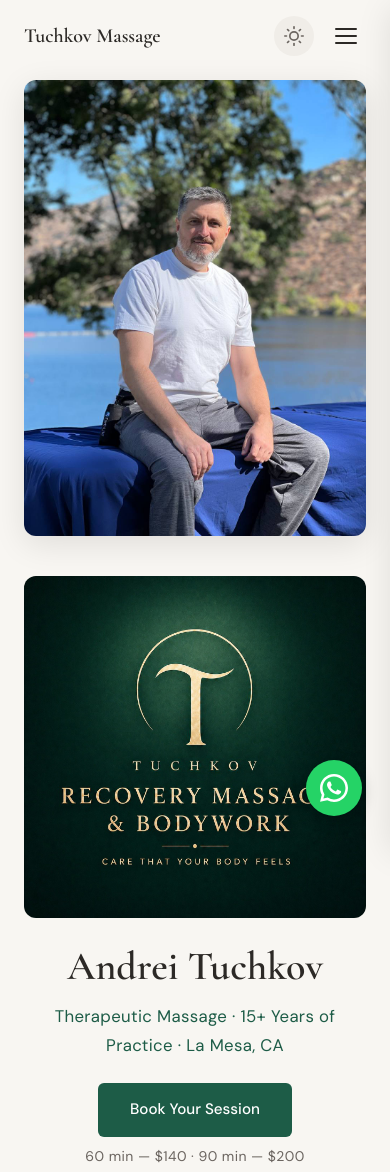
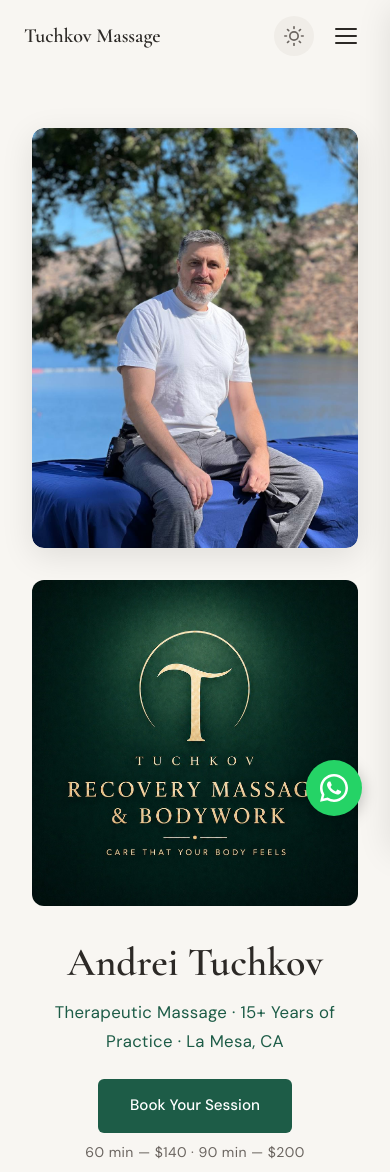
Before and after one commit to alexnosevichdev/massage, a website: page public/index.html in a window 390 px wide. Shown: the top 1172 px of the page. Drawn offline with nearby package versions, Linux system fonts and the light colour scheme; no server answers.

Commit message:
fix maps

```diff
--- a/public/index.html
+++ b/public/index.html
@@ -65,20 +65,22 @@
     <!-- ─── HERO ─────────────────────────────────────────── -->
     <section class="hero" id="hero">
       <div class="hero__inner container">
-        <div class="hero__text">
-          <img src="./assets/logo-tuchkov.jpg"
-               alt="Tuchkov Recovery Massage &amp; Bodywork"
-               class="hero-logo"
+        <div class="hero__photo">
+          <img src="./assets/andrey-main.jpg"
+               alt="Andrei Tuchkov, massage therapist in La Mesa, San Diego"
+               width="600"
+               height="800"
                loading="eager">
+        </div>
+        <img src="./assets/logo-tuchkov.jpg"
+             alt="Tuchkov Recovery Massage &amp; Bodywork"
+             class="hero-logo"
+             loading="eager">
+        <div class="hero__copy">
           <h1 class="hero__title">Andrei Tuchkov</h1>
           <p class="hero__subtitle">Therapeutic Massage &middot; 15+ Years of Practice &middot; La Mesa, CA</p>
           <a href="#booking" class="btn btn--primary hero__cta">Book Your Session</a>
           <div class="cta-price-note">60 min — $140 · 90 min — $200</div>
-        </div>
-        <div class="hero__photo">
-          <img src="./assets/andrey-main.jpg"
-               alt="Andrei Tuchkov, massage therapist in La Mesa, San Diego"
-               width="600" height="800" loading="eager">
         </div>
       </div>
     </section>
@@ -234,7 +236,7 @@
           </div>
           <div class="directions__map">
             <iframe
-              src="https://www.google.com/maps/embed?pb=!1m18!1m12!1m3!1d3353.4!2d-117.0230!3d32.7680!2m3!1f0!2f0!3f0!3m2!1i1024!2i768!4f13.1!3m3!1m2!1s0x80d9534b9e0a7e1f%3A0x1234!2s7811+LaMesa+Blvd+Suite+D%2C+La+Mesa%2C+CA+91942!5e0!3m2!1sen!2sus!4v1"
+              src="https://www.google.com/maps/embed?pb=!1m18!1m12!1m3!1d3354.922051623939!2d-117.03238188819523!3d32.76780277355753!2m3!1f0!2f0!3f0!3m2!1i1024!2i768!4f13.1!3m3!1m2!1s0x80d9571fa3fa3975%3A0x2564132590508c9c!2zNzgxMSBMYSBNZXNhIEJsdmQgZCwgTGEgTWVzYSwgQ0EgOTE5NDIsINCh0KjQkA!5e0!3m2!1sru!2sru!4v1777642869667!5m2!1sru!2sru"
               width="100%"
               height="380"
               style="border:0; border-radius: 12px;"
--- a/public/style.css
+++ b/public/style.css
@@ -37,6 +37,7 @@
   --space-5: 20px;
   --space-6: 24px;
   --space-8: 32px;
+  --space-12: 48px;
   --space-16: 80px;
   --content-wide: 1200px;
   --text-xs: 0.75rem;
@@ -165,41 +166,76 @@ body.nav-open { overflow: hidden; }
    HERO
    ═══════════════════════════════════════════════════════ */
 
-.hero { min-height: 100vh; display: flex; flex-direction: column; justify-content: center; padding-top: 80px; padding-bottom: 48px; }
-.hero__inner { display: grid; grid-template-columns: minmax(0, 55fr) minmax(0, 45fr); gap: 64px; align-items: center; min-height: 0; min-width: 0; }
-.hero__text { display: flex; flex-direction: column; align-items: flex-start; text-align: left; min-width: 0; }
+.hero {
+  min-height: unset;
+  padding: calc(80px + var(--space-12)) var(--space-8) var(--space-12);
+}
+
+.hero .hero__inner.container {
+  padding-left: 0;
+  padding-right: 0;
+}
+
+.hero__inner {
+  display: grid;
+  grid-template-columns: 1fr 1fr;
+  grid-template-rows: minmax(0, 420px) auto;
+  gap: var(--space-8);
+  align-items: stretch;
+  min-width: 0;
+}
+
+/* Desktop: logo + text (col 1), photo (col 2 top); copy below logo */
+.hero__photo {
+  grid-column: 2;
+  grid-row: 1;
+  overflow: hidden;
+  border-radius: var(--radius-md);
+  box-shadow: var(--shadow-lg);
+  min-width: 0;
+  width: 100%;
+  height: 100%;
+  min-height: 0;
+}
+
+.hero-logo {
+  grid-column: 1;
+  grid-row: 1;
+  width: 100%;
+  height: 100%;
+  max-height: 420px;
+  display: block;
+  object-fit: contain;
+  object-position: center center;
+  border-radius: var(--radius-md);
+}
+
+.hero__photo img,
+.hero .hero-image,
+.hero img:not(.hero-logo) {
+  width: 100%;
+  height: 100%;
+  max-height: 420px;
+  object-fit: cover;
+  object-position: center top;
+  border-radius: var(--radius-md);
+  display: block;
+}
+
+.hero__copy {
+  grid-column: 1;
+  grid-row: 2;
+  align-self: start;
+  display: flex;
+  flex-direction: column;
+  align-items: flex-start;
+  text-align: left;
+  min-width: 0;
+}
+
 .hero__title { font-size: clamp(2.5rem, 5vw, 4rem); margin-bottom: 12px; }
 .hero__subtitle { font-family: 'DM Sans', sans-serif; font-size: 1.05rem; font-weight: 400; color: var(--color-primary); margin-bottom: 24px; letter-spacing: 0.02em; }
 .hero__tagline { font-size: 1.1rem; font-weight: 300; color: var(--color-text-secondary); margin-bottom: 40px; max-width: 480px; line-height: 1.8; }
-.hero__photo { border-radius: var(--radius-md); overflow: hidden; box-shadow: var(--shadow-lg); min-width: 0; justify-self: end; align-self: center; width: 100%; max-width: 420px; }
-.hero__photo img {
-  max-width: 420px;
-  width: 100%;
-  height: auto;
-  max-height: 560px;
-  object-fit: cover;
-  object-position: center top;
-  display: block;
-}
-
-.hero-logo {
-  width: 100%;
-  max-width: 100%;
-  height: auto;
-  display: block;
-  margin-bottom: var(--space-6);
-  border-radius: var(--radius-md);
-  object-fit: contain;
-}
-
-/* Desktop: photo ~45% column width; natural height, not full viewport stretch */
-@media (min-width: 901px) {
-  .hero__inner {
-    min-height: calc(100svh - 80px - 3rem);
-    align-items: center;
-  }
-  .hero__text { justify-content: center; }
-}
 
 /* ═══════════════════════════════════════════════════════
    CTA PRICE NOTE
@@ -512,19 +548,44 @@ body.nav-open { overflow: hidden; }
    ═══════════════════════════════════════════════════════ */
 
 @media (max-width: 900px) {
-  .hero__inner { grid-template-columns: 1fr; grid-template-rows: auto; gap: 40px; min-height: 0; }
-  .hero__text { align-items: center; text-align: center; }
-  .hero__photo { order: -1; min-height: 0; height: auto; align-self: stretch; justify-self: center; max-width: 420px; }
-  .hero__photo img { max-height: 70vh; }
   .directions__grid { grid-template-columns: 1fr; gap: var(--space-8); }
-  .hero .cta-price-note { text-align: center; }
-  .hero-logo { margin-left: auto; margin-right: auto; }
   .about__inner { grid-template-columns: 1fr; gap: 40px; }
   .booking__layout { grid-template-columns: 1fr; gap: 32px; }
   .reviews-carousel { grid-template-columns: 1fr; }
 }
 
 @media (max-width: 768px) {
+  .hero__inner {
+    grid-template-columns: 1fr;
+    grid-template-rows: auto auto auto;
+    gap: var(--space-8);
+  }
+  .hero__photo,
+  .hero-logo,
+  .hero__copy {
+    grid-column: 1;
+    grid-row: auto;
+  }
+  .hero__photo {
+    height: auto;
+  }
+  .hero__copy {
+    align-items: center;
+    text-align: center;
+  }
+  .hero .cta-price-note { text-align: center; }
+  .hero__photo img,
+  .hero img:not(.hero-logo) {
+    height: auto;
+    max-height: 420px;
+  }
+  .hero-logo {
+    height: auto;
+    max-height: 420px;
+    margin-left: auto;
+    margin-right: auto;
+  }
+
   .cta-photo-inner { grid-template-columns: 1fr; gap: var(--space-8); padding-inline: var(--space-4); }
   .cta-photo-right { order: -1; }
   .cta-natural-photo { max-width: 100%; border-radius: var(--radius-lg); }
```
